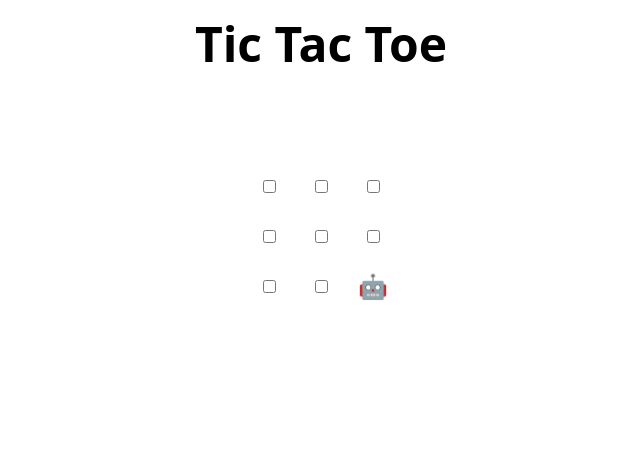
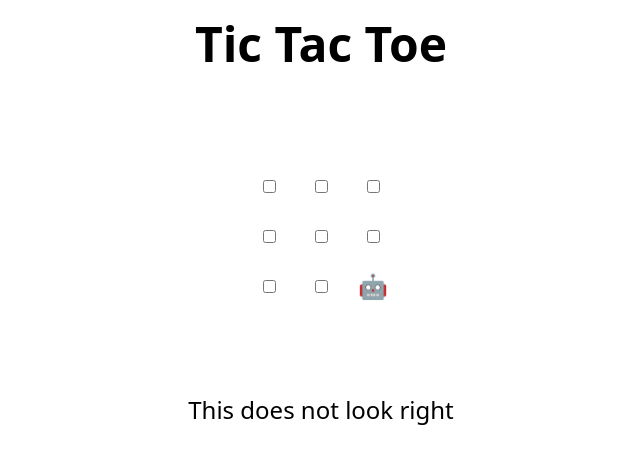
Before and after one commit to HartleIG29/skills-review-pull-requests, a plain HTML site: page index.html in a window 1280 px wide. Shown: the whole page, without its empty margins (319-959 px from the left). Drawn offline with Linux system fonts and the light colour scheme.

Commit message:
Update index.html
Commit message

```diff
--- a/index.html
+++ b/index.html
@@ -48,6 +48,7 @@
 </table>
 
 <h2 hidden>Game over, refresh to play again 🧑‍💻 🤖!</h2>
+This does not look right
 
 <script>
   // Initialization
```
